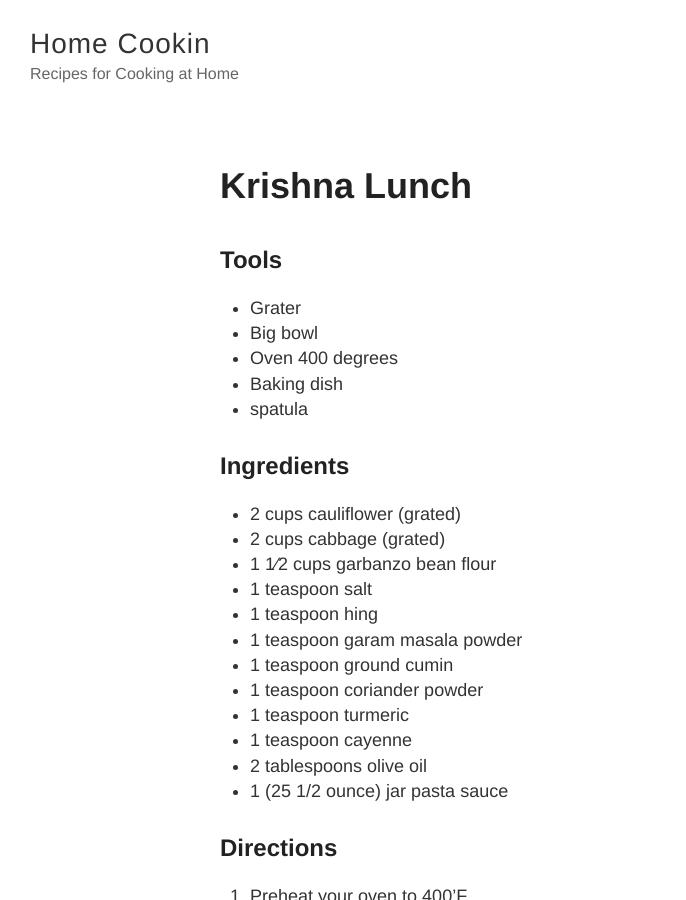
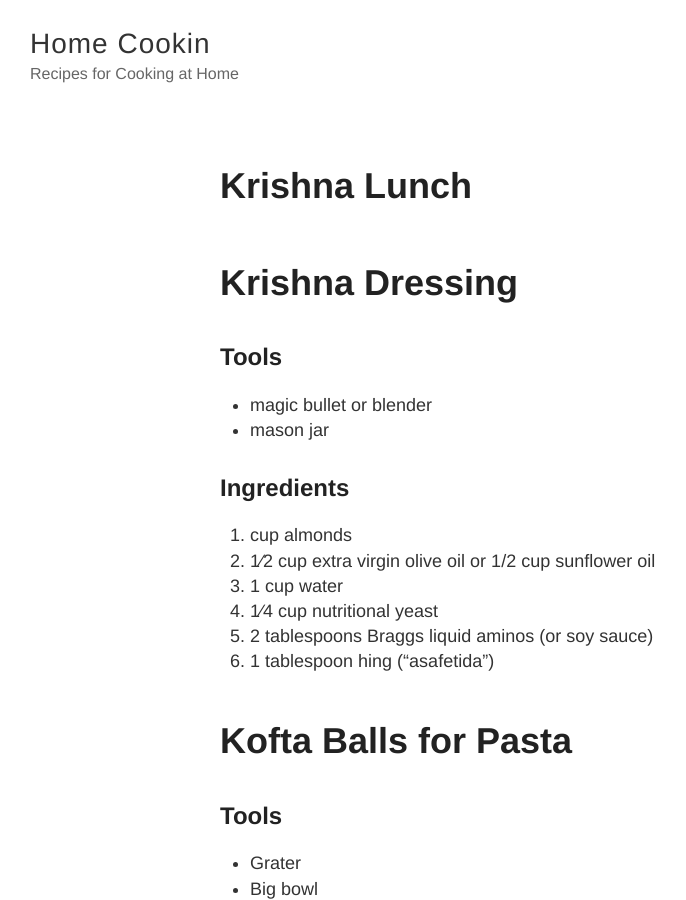
Before and after one commit to skelleyboy/cookin, a Jekyll site: the page built from _posts/2021-09-10-krishna-lunch.md, in a window 1280 px wide and 900 px high. Shown: the whole window, without its empty margins (0-686 px from the left). Built offline with Jekyll 4.4.1, drawn with Linux system fonts in a browser that asks for light colours.

Commit message:
Update from Forestry.io skelleyboy updated _posts/2021-09-10-krishna-lunch.md

```diff
--- a/_posts/2021-09-10-krishna-lunch.md
+++ b/_posts/2021-09-10-krishna-lunch.md
@@ -3,6 +3,24 @@ layout: post
 title: Krishna Lunch
 
 ---
+# Krishna Dressing
+
+## Tools
+
+* magic bullet or blender
+* mason jar
+
+## Ingredients
+
+1. cup almonds
+2. 1⁄2 cup extra virgin olive oil or 1/2 cup sunflower oil
+3. 1 cup water
+4. 1⁄4 cup nutritional yeast
+5. 2 tablespoons Braggs liquid aminos (or soy sauce)
+6. 1 tablespoon hing ("asafetida")
+
+# Kofta Balls for Pasta
+
 ## Tools
 
 * Grater
```
